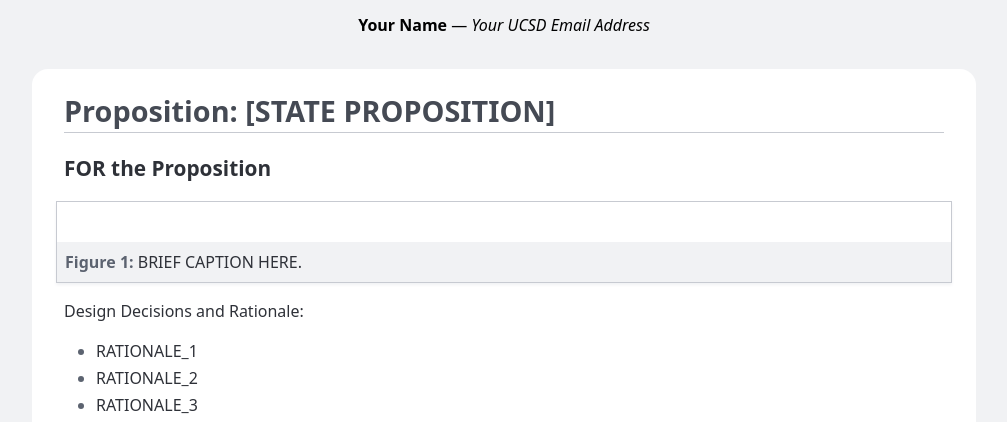
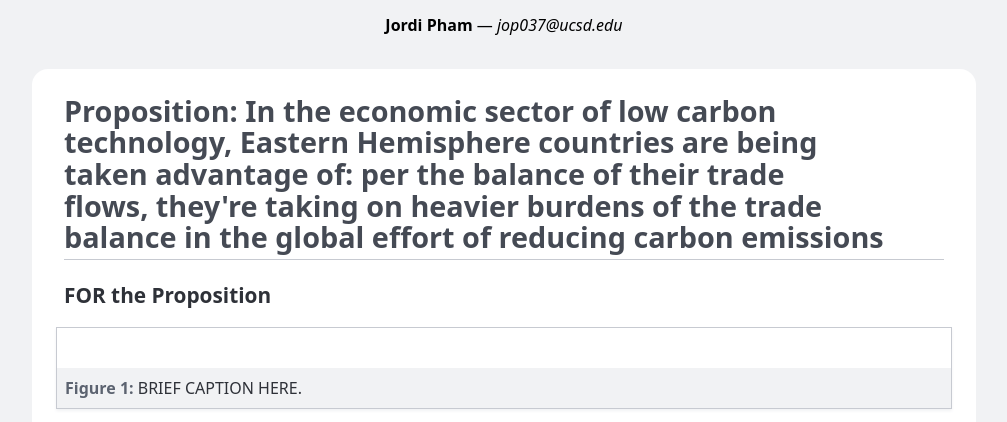
Before and after one commit to jordipham/PROJ02-live, a plain HTML site: page index.html in a window 1280 px wide. Shown: the part 290-712 px from the top of the page, without its empty margins (136-1143 px from the left). Drawn offline with Linux system fonts and the light colour scheme.

Commit message:
Updated visualization's proposition

```diff
--- a/index.html
+++ b/index.html
@@ -148,11 +148,11 @@
         Persuasive or Deceptive Visualization?
       </h1>
 
-      <p><strong>Your Name</strong> — <em>Your UCSD Email Address</em></p>
+      <p><strong>Jordi Pham</strong> — <em>jop037@ucsd.edu</em></p>
     </header>
 
     <main>
-      <h2>Proposition: [STATE PROPOSITION]</h2>
+      <h2>Proposition: In the economic sector of low carbon technology, Eastern Hemisphere countries are being taken advantage of: per the balance of their trade flows, they're taking on heavier burdens of the trade balance in the global effort of reducing carbon emissions</h2>
 
       <section>
         <h3>FOR the Proposition</h3>
```
